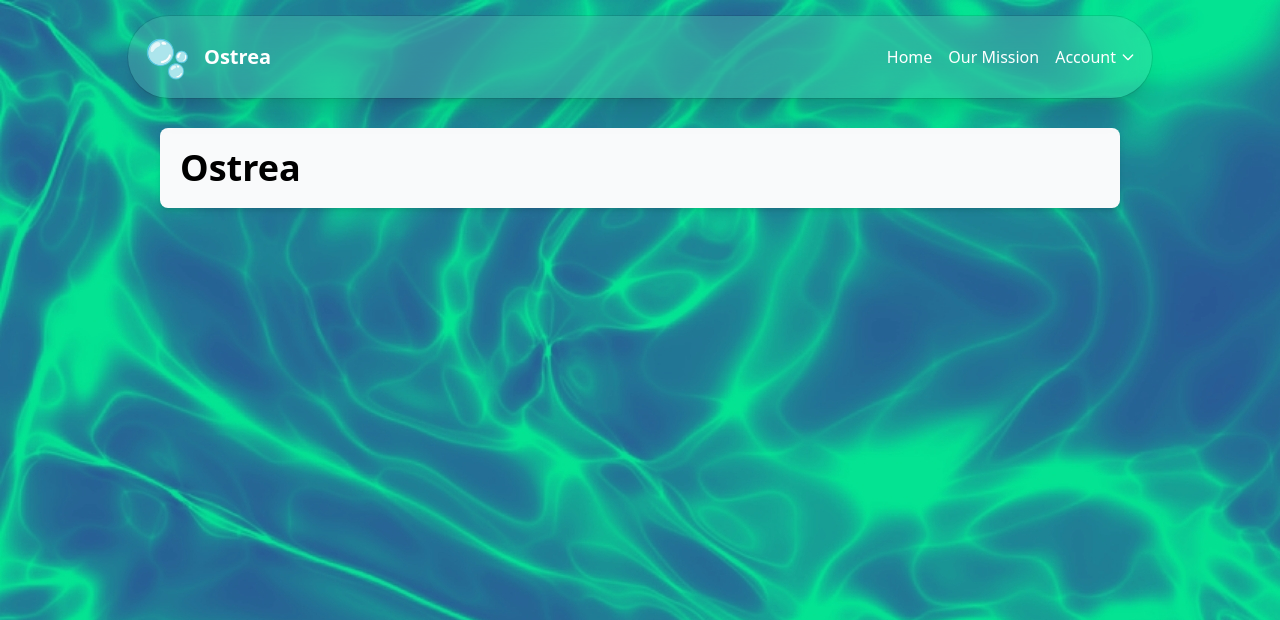
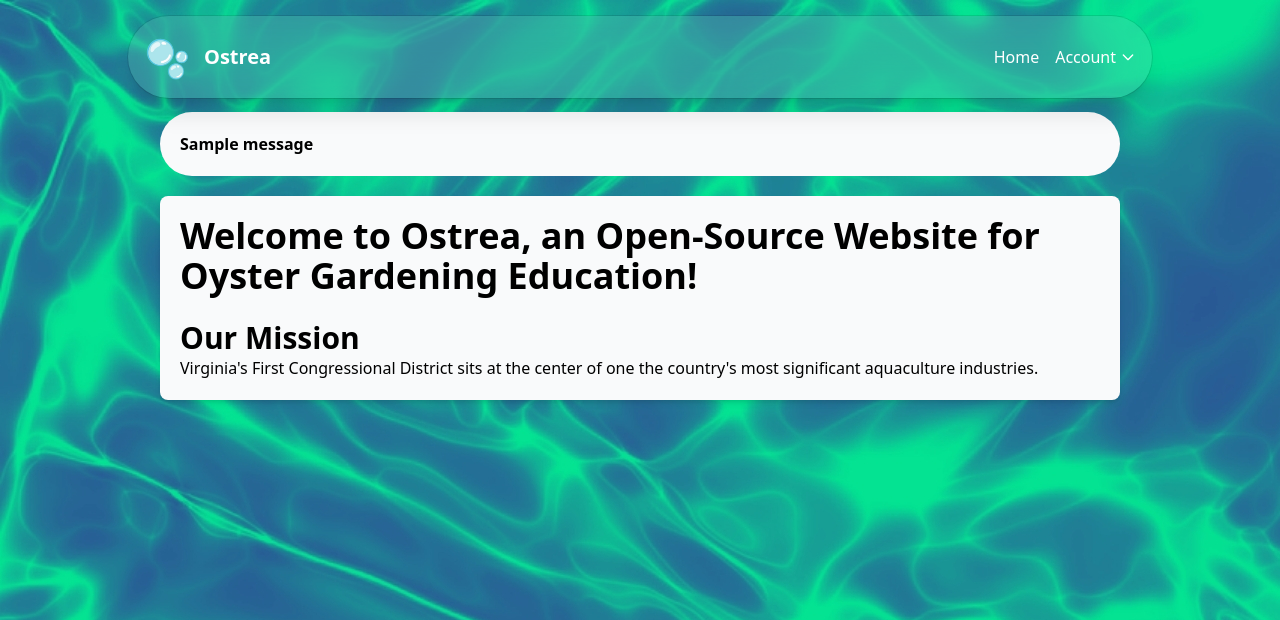
Before and after one commit to shaurya-sharma-dev/ostrea, a Django app: page / in a window 1280 px wide. Shown: the top 620 px of the page. Run offline with Django 5.2, Linux system fonts and the light colour scheme; tables that the repository leaves empty hold one stand-in row (values such as "Sample post"); one stand-in notice (Sample message) is shown; style sheets or scripts are compiled from the project's sources; parts of the project's set-up code (start-up, migrations or seed data) failed here and were passed over; some libraries are stand-ins or nearby versions.

Commit message:
feat(templates): combine mission and home page, make new dashboard page, and add django.contrib.messages support to core/base.html.

```diff
--- a/core/templates/allauth/layouts/base.html
+++ b/core/templates/allauth/layouts/base.html
@@ -49,12 +49,14 @@ SOFTWARE.
         <div id="content">
         {% block body %}
             {% if messages %}
+                <div class="container mx-auto pt-1">
                 {% for message in messages %}
                     <div role="alert"
-                         class="text-sm md:text-base alert alert-{{ message.tags }}">
+                         class="text-sm md:text-base alert alert-{{ message.tags }} w-11/12 md:w-9/12 lg:w-9/12 xl:w-9/12 mx-auto">
                         <span><strong>{{ message }}</strong></span>
                     </div>
                 {% endfor %}
+                </div>
             {% endif %}
             {% block content %}
             {% endblock content %}
--- a/core/templates/core/base.html
+++ b/core/templates/core/base.html
@@ -18,6 +18,16 @@ file, You can obtain one at http://mozilla.org/MPL/2.0/. -->
 <body>
     {% include "core/navbar.html" %}
     <div id="content" class="container pt-1 mx-auto">
+    {% if messages %}
+        <div class="container mx-auto pt-1">
+        {% for message in messages %}
+            <div role="alert"
+                    class="text-sm md:text-base alert alert-{{ message.tags }} w-11/12 md:w-9/12 lg:w-9/12 xl:w-9/12 mx-auto bg-gray-50 p-5 rounded-full">
+                <span><strong>{{ message }}</strong></span>
+            </div>
+        {% endfor %}
+        </div>
+    {% endif %}
     <div class="w-11/12 p-5 mx-auto mt-5 rounded-lg shadow-md md:w-9/12 lg:w-9/12 xl:w-9/12 bg-gray-50">
     {% block content %} {% endblock content %}
     </div>
--- a/core/templates/core/index.html
+++ b/core/templates/core/index.html
@@ -7,5 +7,11 @@ file, You can obtain one at http://mozilla.org/MPL/2.0/.
 {% endcomment %}
 
 {% block content %}
-<h1 class="text-4xl font-bold">Ostrea</h1>
+<h1 class="text-4xl font-bold">Welcome to Ostrea, an Open-Source Website for Oyster Gardening Education!</h1>
+
+<br>
+<h2 class="text-3xl font-bold">Our Mission</h1>
+<p>
+    Virginia's First Congressional District sits at the center of one the country's most significant aquaculture industries.
+</p>
 {% endblock content %}
--- a/core/templates/core/navbar.html
+++ b/core/templates/core/navbar.html
@@ -13,12 +13,13 @@ file, You can obtain one at http://mozilla.org/MPL/2.0/.
         <a href="/" class="text-xl font-bold" style="padding-left: 0.5em;">Ostrea</a>
         </span>
         <ul class="flex space-x-4">
-            <li><a href="/" class="hover:text-blue-200">Home</a></li>
-            <li><a href="/mission/" class="hover:text-blue-200">Our Mission</a></li>
             {% if request.user.is_authenticated %}
+                <li><a href="/dashboard/" class="hover:text-blue-200">Dashboard</a></li>
                 {% if request.user.is_staff %}
                     <li><a href="/management/" class="hover:text-blue-200">Admin Panel</a></li>
                 {% endif %}
+            {% else %}
+                <li><a href="/" class="hover:text-blue-200">Home</a></li>
             {% endif %}
 
             <li class="relative">
--- a/core/urls.py
+++ b/core/urls.py
@@ -8,6 +8,6 @@ from django.urls import path
 from . import views
 
 urlpatterns = [
-    path('mission/', views.mission),
-    path('', views.index),
+    path('dashboard/', views.dashboard, name="dashboard"),
+    path('', views.index, name="home"),
 ]
--- a/core/views.py
+++ b/core/views.py
@@ -5,10 +5,15 @@ file, You can obtain one at http://mozilla.org/MPL/2.0/.
 """
 
 from django.shortcuts import render
+from django.contrib.auth.decorators import user_passes_test, login_required
 
 # Create your views here.
+guest_only = user_passes_test(lambda u: not u.is_authenticated, login_url="dashboard", redirect_field_name=None)
+
+@guest_only
 def index(request):
     return render(request, "core/index.html")
 
-def mission(request):
-    return render(request, "core/mission.html")
+@login_required(login_url="account_login")
+def dashboard(request):
+    return render(request, "core/dashboard.html")
```
Also changed, not shown: core/templates/core/dashboard.html (renamed from core/templates/core/mission.html, +3 -4 lines).
